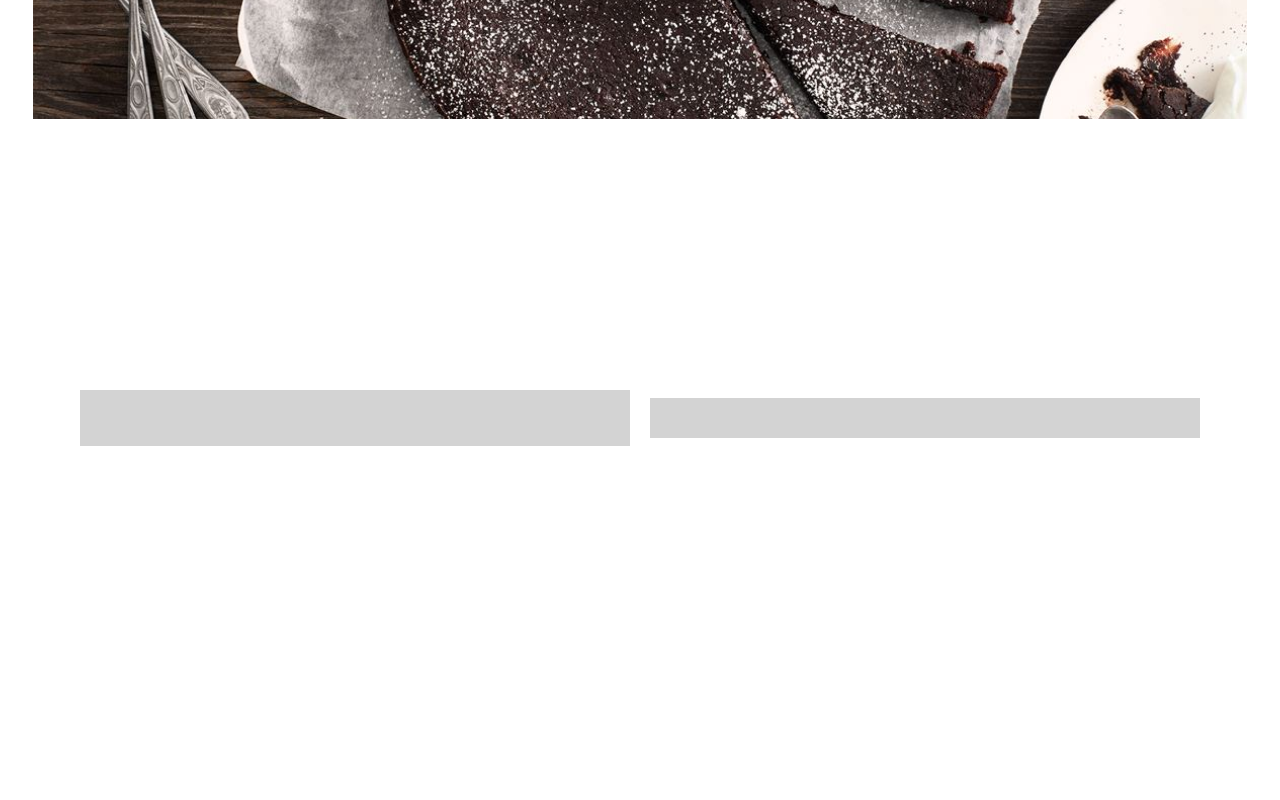
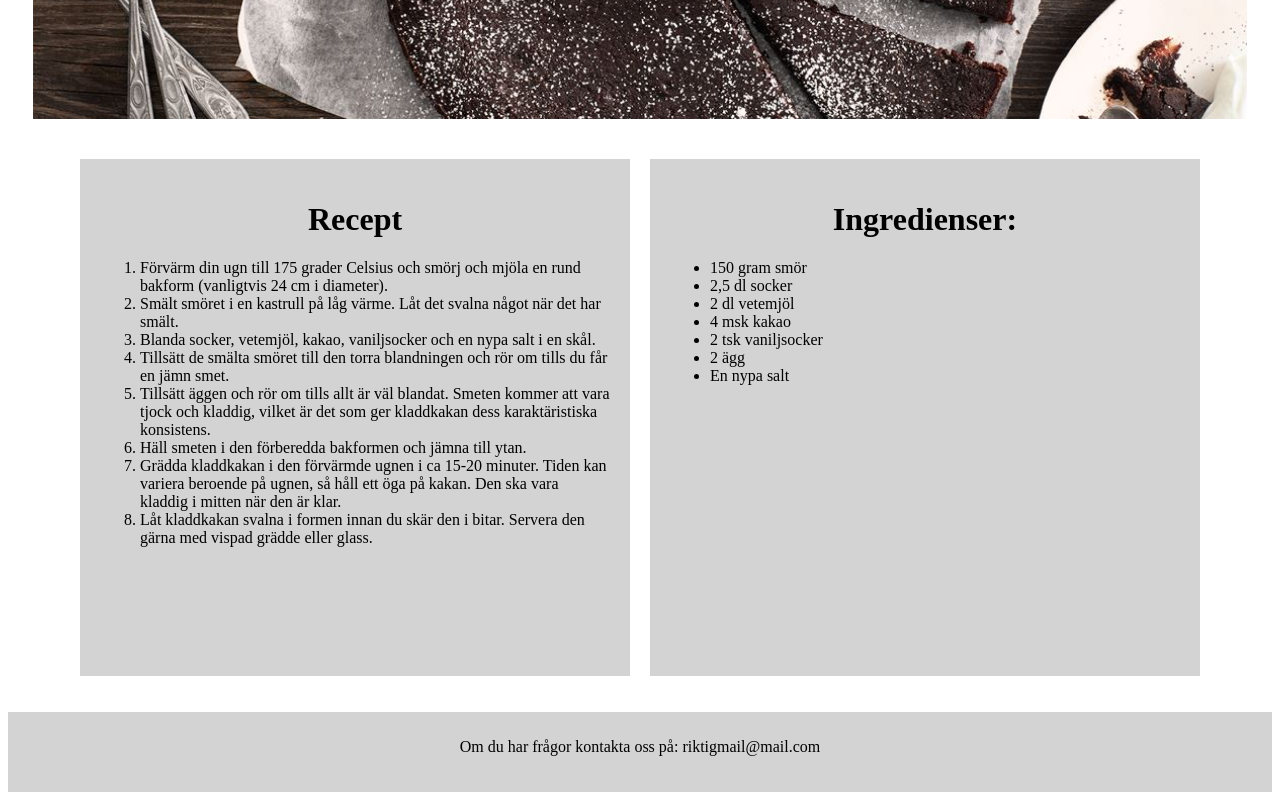
Before and after one commit to TE22b-Keane-Colm/projekt, a plain HTML site: page index.html in a window 1280 px wide. Shown: the part 920-1720 px from the top of the page. Before the commit the page ends 1632 px from the top, so only its background shows below. Drawn offline with Linux system fonts and the light colour scheme.

Commit message:
gjort recept ocg ingredienser och botten

```diff
--- a/index.html
+++ b/index.html
@@ -7,7 +7,7 @@
     <link rel="stylesheet" href="style.css">
 </head>
 <body>
-    <div class="header">
+    <div class="box">
         <h1>Kladdkaka</h1>
     </div>
     <div class="boxar">
@@ -24,11 +24,33 @@
     </div>
     <div class="boxar">
         <div id="c">
-            <p></p>
+            <h1>Recept</h1>
+            <ol>
+                <li>Förvärm din ugn till 175 grader Celsius och smörj och mjöla en rund bakform (vanligtvis 24 cm i diameter).</li>
+                <li>Smält smöret i en kastrull på låg värme. Låt det svalna något när det har smält.</li>
+                <li>Blanda socker, vetemjöl, kakao, vaniljsocker och en nypa salt i en skål.</li>
+                <li>Tillsätt de smälta smöret till den torra blandningen och rör om tills du får en jämn smet.</li>
+                <li>Tillsätt äggen och rör om tills allt är väl blandat. Smeten kommer att vara tjock och kladdig, vilket är det som ger kladdkakan dess karaktäristiska konsistens.</li>
+                <li>Häll smeten i den förberedda bakformen och jämna till ytan.</li>
+                <li>Grädda kladdkakan i den förvärmde ugnen i ca 15-20 minuter. Tiden kan variera beroende på ugnen, så håll ett öga på kakan. Den ska vara kladdig i mitten när den är klar.</li>
+                <li>Låt kladdkakan svalna i formen innan du skär den i bitar. Servera den gärna med vispad grädde eller glass.</li>
+            </ol>
         </div>
-        <div id="c">
-
+        <div id="d">
+            <h1>Ingredienser:</h1>
+            <ul>
+                <li>150 gram smör</li>
+                <li>2,5 dl socker</li>
+                <li>2 dl vetemjöl</li>
+                <li>4 msk kakao</li>
+                <li>2 tsk vaniljsocker</li>
+                <li>2 ägg</li>
+                <li>En nypa salt</li>
+            </ul>
         </div>
+    </div>
+    <div class="box">
+        <p>Om du har frågor kontakta oss på: riktigmail@mail.com</p>
     </div>
 </body>
 </html>
--- a/style.css
+++ b/style.css
@@ -1,4 +1,4 @@
-.header{
+.box{
     text-align: center;
     background-color: lightgray;
     padding-top: 10px;
@@ -32,11 +32,15 @@
     background-color: lightgrey;
     padding: 20px;
     margin: 10px;
+    max-width: 90%;
+    min-height: 90%;
 }
 #d{
     background-color: lightgrey;
     padding: 20px;
     margin: 10px;
+    max-width: 90%;
+    min-height: 90%;
 }
 .boxar img{
     max-width: 100%;
@@ -48,3 +52,6 @@
     justify-content: center;
     text-align: center;
 }
+h1{
+    text-align: center;
+}
```
